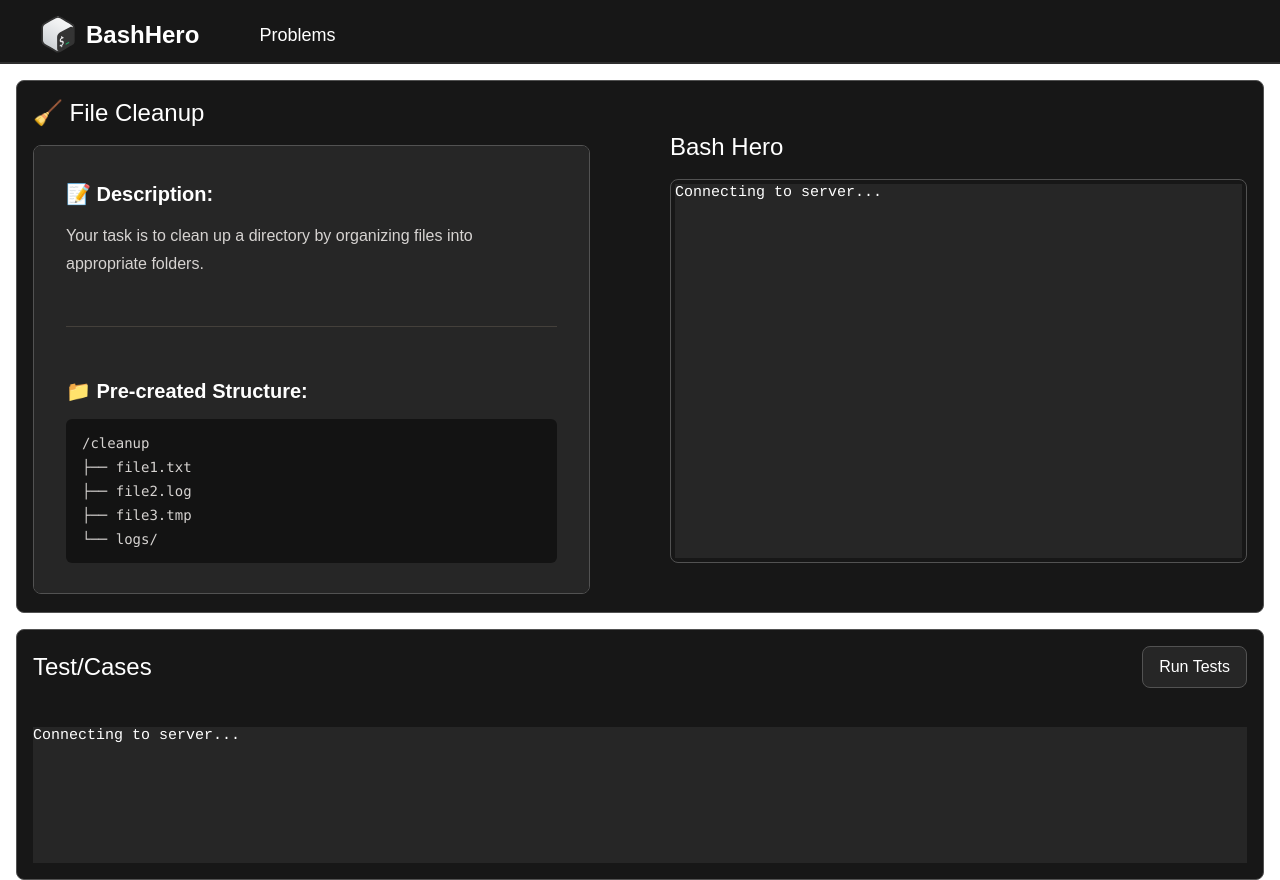
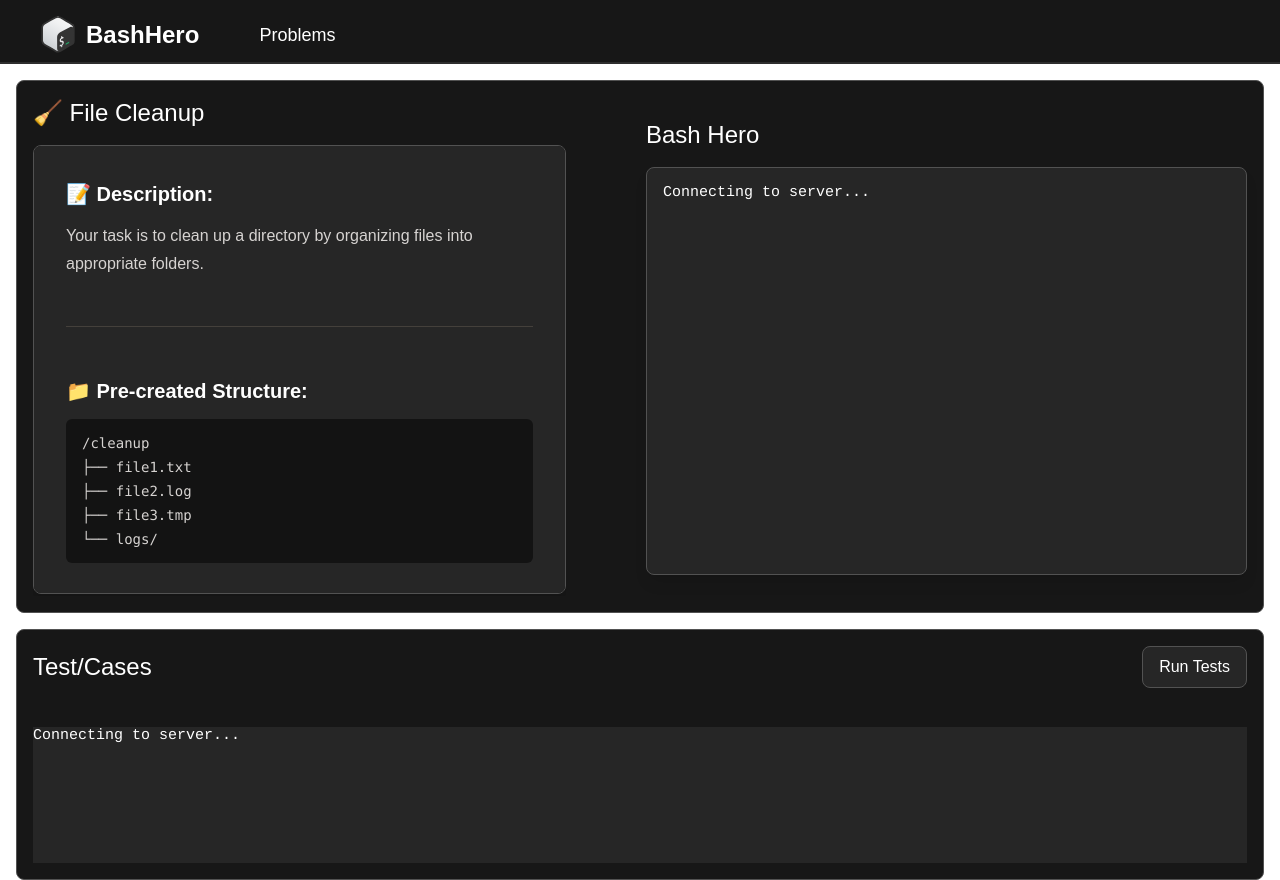
Before and after one commit to ChuckVisuals/bashhero, a Next.js app in the folder site/: page /problems/file-cleanup in a window 1280 px wide. Built offline with nearby package versions, Linux system fonts and the light colour scheme; no server answers.

Commit message:
updated term styles

```diff
--- a/site/app/components/Terminal.tsx
+++ b/site/app/components/Terminal.tsx
@@ -177,7 +177,7 @@ const BashTerminal = forwardRef(({ preConfig, termSettings, terminalId, onOutput
         }
     }
 
-    return (<div id={terminalId} className=""></div>);
+    return (<div id={terminalId} className="no-xterm-scrollbar"></div>);
 });
 
 export default BashTerminal;
--- a/site/app/globals.css
+++ b/site/app/globals.css
@@ -49,3 +49,12 @@ body {
   background-size: 20px 20px;
   background-position: 0 0, 10px 10px;
 }
+
+/* Hide xterm.js scrollbar */
+.xterm .xterm-viewport {
+    scrollbar-width: none; /* Firefox */
+    -ms-overflow-style: none; /* IE 10+ */
+}
+.xterm .xterm-viewport::-webkit-scrollbar {
+    display: none; /* Chrome, Safari, Opera */
+}
--- a/site/app/problems/[slug]/page.tsx
+++ b/site/app/problems/[slug]/page.tsx
@@ -108,13 +108,13 @@ const ProblemPage = () => {
             <div className="flex flex-row gap-x-20 bg-neutral-900 border border-neutral-600 rounded-lg p-4 mx-4 justify-between h-2/3">
                 <div className="w-1/2 overflow-hidden">
                     <h1 className="text-2xl text-white">{problem.name}</h1>
-                    <div className="prose prose-stone prose max-w-5xl prose-invert p-8 mt-4 border border-neutral-600 rounded-lg bg-neutral-800 max-h-9/10 overflow-y-auto">
+                    <div className="prose prose-stone max-w-5xl prose-invert p-8 mt-4 border border-neutral-600 rounded-lg bg-neutral-800 max-h-9/10 overflow-y-auto scrollbar-hide shadow-lg">
                         <ReactMarkdown>{dedent(problem.description)}</ReactMarkdown>
                     </div>
                 </div>
                 <div className="w-1/2 flex flex-col gap-4 justify-center">
                     <h1 className="text-2xl text-white">Bash Hero</h1>
-                    <div className="border border-neutral-600 rounded-lg p-1">
+                    <div className="border border-neutral-600 rounded-lg p-4 bg-neutral-800 shadow-lg">
                         <BashTerminal preConfig={problem} termSettings={[term1Height, term1Width, true]} terminalId="terminal-bashing" uniqueKey={localStorageKey} />
                     </div>
 
```
